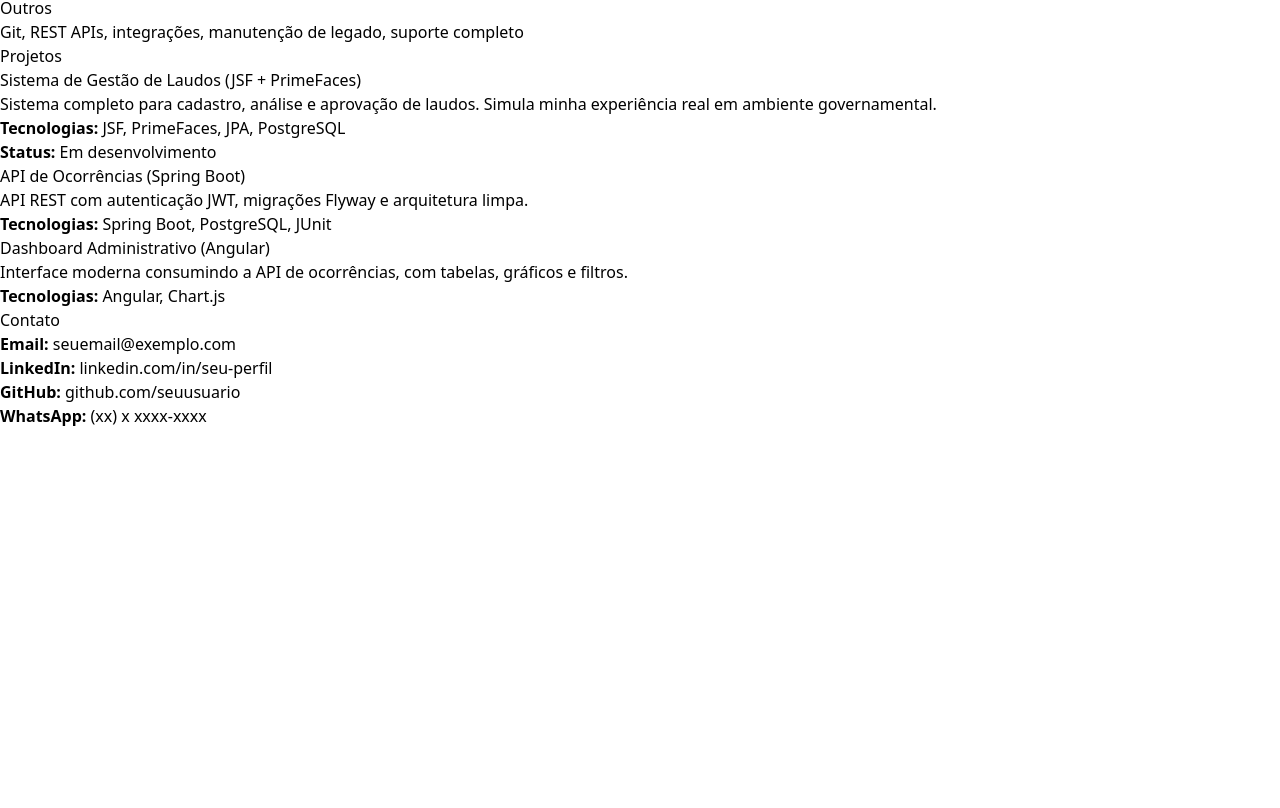
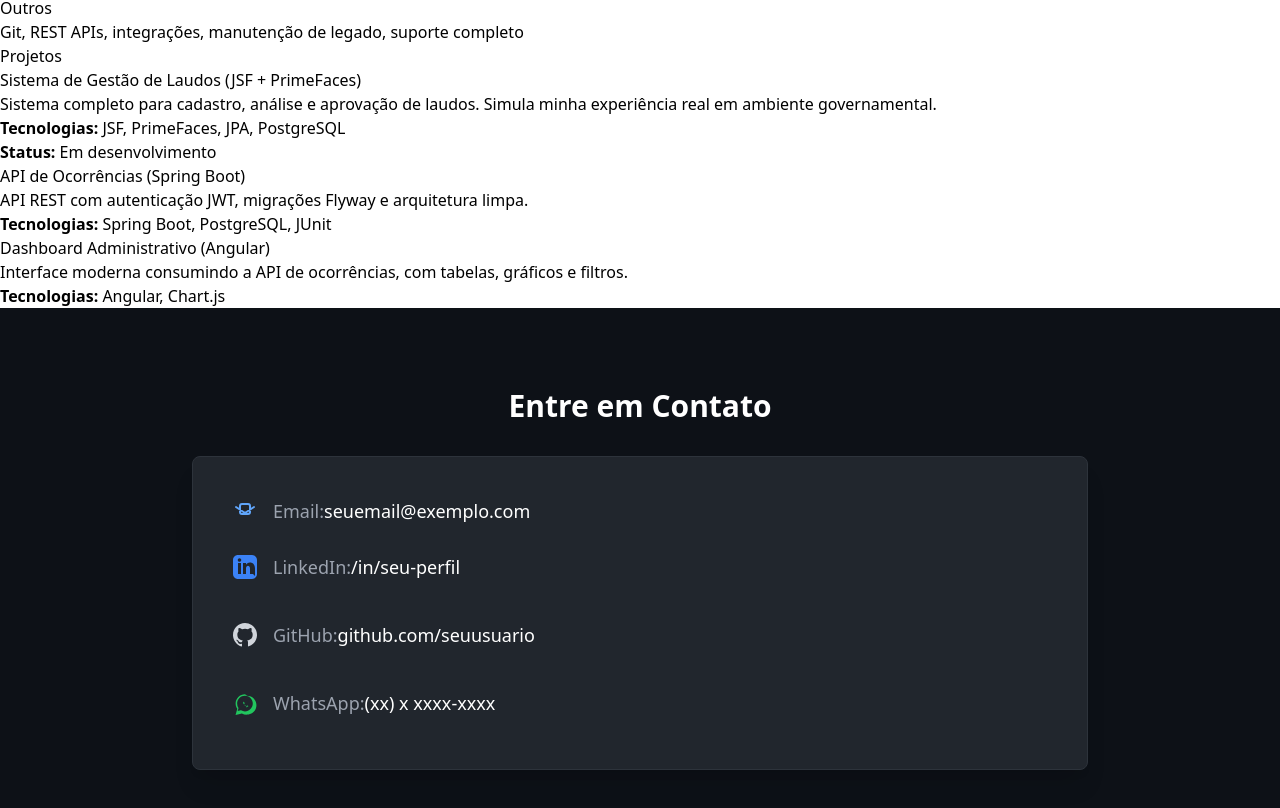
Before and after one commit to desmazelo/portfolio-angular, an Angular app: page / in a window 1280 px wide. Shown: the part 1397-2205 px from the top of the page. Before the commit the page ends 1825 px from the top, so only its background shows below. Built offline with nearby package versions, Linux system fonts and the light colour scheme.

Commit message:
style(contact): adiciona novo estilo e responsabilidade com Tailwind

```diff
--- a/src/app/components/contact/contact.html
+++ b/src/app/components/contact/contact.html
@@ -1,9 +1,51 @@
-<section>
-  <h2>Contato</h2>
-  <div class="card">
-    <p><strong>Email:</strong> seuemail@exemplo.com</p>
-    <p><strong>LinkedIn:</strong> linkedin.com/in/seu-perfil</p>
-    <p><strong>GitHub:</strong> github.com/seuusuario</p>
-    <p><strong>WhatsApp:</strong> (xx) x xxxx-xxxx</p>
+<section id="contact" class="py-12 sm:py-20 px-4 bg-[#0D1117] scroll-mt-20">
+  <div class="max-w-4xl mx-auto space-y-8">
+    <h2 class="text-2xl sm:text-3xl font-bold text-center text-white mb-8">
+      Entre em Contato
+    </h2>
+
+    <div class="bg-[#21262D] rounded-lg p-6 sm:p-10 shadow-xl border border-[#2D333B] space-y-4">
+
+      <a href="mailto:seuemail@exemplo.com" class="flex items-center group space-x-4 p-3 -m-3 rounded-lg hover:bg-[#1A1F2B] transition-colors">
+          <svg class="w-6 h-6 text-blue-400 group-hover:text-blue-300" fill="none" viewBox="0 0 24 24" stroke="currentColor">
+              <path stroke-linecap="round" stroke-linejoin="round" stroke-width="2" d="M3 8l7.89 5.26a2 2 0 002.22 0L21 8m-6-3H9a2 2 0 00-2 2v6a2 2 0 002 2h6a2 2 0 002-2V7a2 2 0 00-2-2z" />
+          </svg>
+          <p class="text-lg font-medium text-white">
+              <span class="text-gray-400">Email:</span>
+              <span class="group-hover:text-blue-400 transition-colors">seuemail@exemplo.com</span>
+          </p>
+      </a>
+
+      <a href="https://linkedin.com/in/seu-perfil" target="_blank" class="flex items-center group space-x-4 p-3 -m-3 rounded-lg hover:bg-[#1A1F2B] transition-colors">
+          <svg class="w-6 h-6 text-blue-500 group-hover:text-blue-400" fill="currentColor" viewBox="0 0 24 24">
+              <path d="M19 0h-14c-2.761 0-5 2.239-5 5v14c0 2.761 2.239 5 5 5h14c2.762 0 5-2.239 5-5v-14c0-2.761-2.238-5-5-5zm-11 19h-3v-11h3v11zm-1.5-12.268c-.966 0-1.75-.79-1.75-1.764s.784-1.764 1.75-1.764 1.75.79 1.75 1.764-.783 1.764-1.75 1.764zm13.5 12.268h-3v-5.604c0-3.368-4-3.524-4 0v5.604h-3v-11h3v1.765c1.395-2.158 4-2.265 4-2.265 2.75 0 5 2.079 5 6.035v7.465z"/>
+          </svg>
+          <p class="text-lg font-medium text-white">
+              <span class="text-gray-400">LinkedIn:</span>
+              <span class="group-hover:text-blue-500 transition-colors">/in/seu-perfil</span>
+          </p>
+      </a>
+
+      <a href="https://github.com/seuusuario" target="_blank" class="flex items-center group space-x-4 p-3 -m-3 rounded-lg hover:bg-[#1A1F2B] transition-colors">
+          <svg class="w-6 h-6 text-gray-300 group-hover:text-white" fill="currentColor" viewBox="0 0 24 24">
+              <path fill-rule="evenodd" d="M12 0C5.373 0 0 5.373 0 12c0 5.302 3.438 9.8 8.205 11.385.6.11.82-.26.82-.577 0-.285-.01-1.04-.015-2.04-3.338.725-4.04-1.61-4.04-1.61-.546-1.387-1.332-1.757-1.332-1.757-1.087-.745.084-.73.084-.73 1.205.085 1.838 1.238 1.838 1.238 1.07 1.833 2.807 1.304 3.493 1.006.108-.78.419-1.304.762-1.604-2.665-.3-5.466-1.332-5.466-5.93 0-1.31.465-2.38 1.238-3.22-.124-.303-.535-1.523.118-3.176 0 0 1.008-.323 3.302 1.23a11.437 11.437 0 016 0c2.295-1.553 3.302-1.23 3.302-1.23.653 1.653.242 2.873.118 3.176.772.84 1.237 1.91 1.237 3.22 0 4.58-2.805 5.625-5.474 5.923.43.37.81 1.096.81 2.21 0 1.597-.015 2.883-.015 3.277 0 .318.216.69.825.575C20.565 21.8 24 17.302 24 12c0-6.627-5.373-12-12-12z" clip-rule="evenodd"/>
+          </svg>
+          <p class="text-lg font-medium text-white">
+              <span class="text-gray-400">GitHub:</span>
+              <span class="group-hover:text-white transition-colors">github.com/seuusuario</span>
+          </p>
+      </a>
+
+      <a href="https://wa.me/XXXXXXXXXXX" target="_blank" class="flex items-center group space-x-4 p-3 -m-3 rounded-lg hover:bg-[#1A1F2B] transition-colors">
+          <svg class="w-6 h-6 text-green-500 group-hover:text-green-400" fill="currentColor" viewBox="0 0 24 24">
+              <path d="M12.031 3.2c-5.183 0-9.408 4.225-9.408 9.408 0 1.921.576 3.73 1.624 5.26l-1.684 6.166 6.327-1.65a9.423 9.423 0 005.141 1.232c5.183 0 9.408-4.225 9.408-9.408s-4.225-9.408-9.408-9.408zm0 17.215a7.807 7.807 0 01-4.011-1.078l-.286-.168-3.007.787.803-2.946-.188-.299a7.818 7.818 0 01-1.205-4.111c0-4.316 3.513-7.829 7.829-7.829s7.829 3.513 7.829 7.829-3.513 7.829-7.829 7.829zm3.504-5.341c-.192-.096-.928-.465-1.072-.519-.144-.055-.248-.082-.352.17-.104.256-.401.519-.497.623-.096.104-.192.104-.352.055-.16-.052-.676-.248-1.284-.795-.474-.421-.795-1.06-.883-1.219-.088-.158-.002-.245.078-.325.075-.075.17-.188.256-.283.086-.096.115-.16.17-.264.055-.104.027-.194-.014-.27-.04-.075-.352-.846-.484-1.156-.132-.308-.264-.264-.352-.264s-.17.028-.264.132c-.096.104-.368.352-.368.852s.376.985.428 1.061c.052.076.732 1.114 1.776 1.514.248.096.44.154.593.197.18.052.476.408.572.637.096.228.096.42.069.612-.027.192-.109.465-.205.589z"/>
+          </svg>
+          <p class="text-lg font-medium text-white">
+              <span class="text-gray-400">WhatsApp:</span>
+              <span class="group-hover:text-green-400 transition-colors">(xx) x xxxx-xxxx</span>
+          </p>
+      </a>
+
+    </div>
   </div>
 </section>
```
